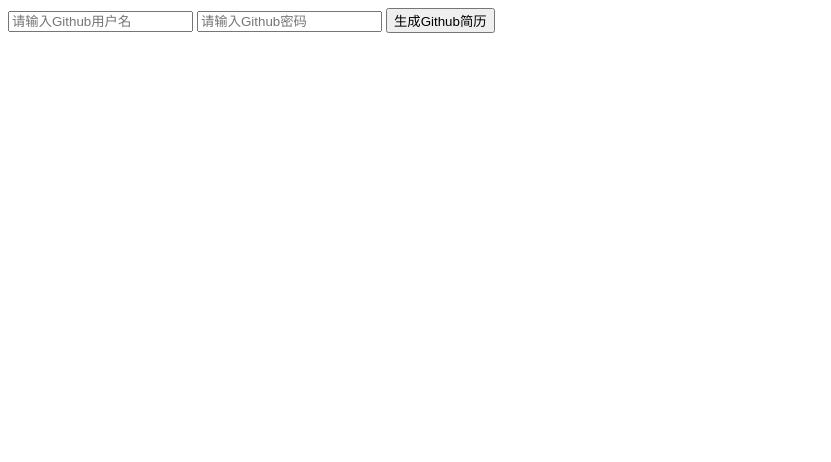
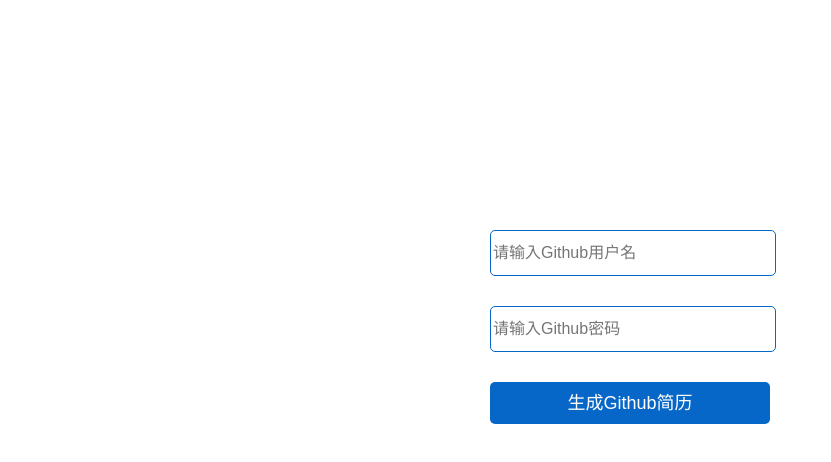
Before and after one commit to wangfulin/Github-Resume, a website: page view/home/index_index.html in a window 1280 px wide. Shown: the whole page, without its empty margins (0-831 px from the left). Drawn offline with Linux system fonts and the light colour scheme; files that its build step writes are made by us from their sources.

Commit message:
generate basic theme

```diff
--- a/view/home/index_index.html
+++ b/view/home/index_index.html
@@ -9,9 +9,9 @@
   <div class="container">
     <!-- 提交表单开始-->
     <form action="/home/index/resume" method="post">
-      <input type="input" placeholder="请输入Github用户名" name="username" />
-      <input type="password" placeholder="请输入Github密码" name="password" />
-      <input type="submit" value="生成Github简历" />
+      <input class="field" type="input" placeholder="请输入Github用户名" name="username" />
+      <input class="field" type="password" placeholder="请输入Github密码" name="password" />
+      <input class="subBtn" type="submit" value="生成Github简历" />
     </form>
     <!-- 提交表单结束 -->
   <script src="/static/js/index.js"></script>
--- a/www/static/css/index.css
+++ b/www/static/css/index.css
@@ -0,0 +1,28 @@
+form{
+	width:300px;
+	margin:auto;
+	margin-top:230px;
+}
+.field{
+	display:block;
+	width:280px;
+	height:42px;
+	border-radius:5px;
+	outline:none;
+	border:1px solid #0767c8;
+	margin-bottom:30px;
+	font-size:16px;
+}
+.subBtn{
+	display:inline-block;
+	width:280px;
+	height:42px;
+	outline:none;
+	border:none;
+	line-height:32px;
+	vertical-align:middle;
+	border-radius:5px;
+	color:white;
+	font-size:18px;
+	background-color:#0767c8;
+}
--- /dev/null
+++ b/www/static/css/resume_basic.css
@@ -0,0 +1,82 @@
+html,body{
+	margin:0;
+	padding:0;
+	width:100%;
+	height:auto;
+}
+.container{
+	width:82%;
+	max-width:760px;
+	min-width:600px;
+	height:auto;
+	margin:auto;
+}
+.resume{
+	width:100%;
+	height:600px;
+	position:relative;
+}
+.resume .title{
+	text-align:center;
+}
+.basic-info{
+	height:240px;
+	position:relative;
+	clear:both;
+}
+.category-title{
+	background-color:#0767c8;
+	width:200px;
+	height:50px;
+	line-height:50px;
+	vertical-align:middle;
+	text-align:center;
+	position:relative;
+	color:white;
+}
+.category-title:before,.category-title:after{
+	content:"";
+	position:absolute;
+	width:0;
+	height:0;
+}
+.category-title:before{
+	left:-30px;
+	border-left:15px solid transparent;
+	border-top:25px solid transparent;
+	border-right:15px solid #0767c8;
+	border-bottom:25px solid #0767c8;
+}
+.category-title:after{
+	right:-30px;
+	border-left:15px solid #0767c8;
+	border-top:25px solid #0767c8;
+	border-right:15px solid transparent;
+	border-bottom:25px solid transparent;
+}
+.basic-info .personal-profile{
+	width:70%;
+	float:left;
+	height:180px;
+}
+.personal-profile ul{
+	list-style:none;
+}
+.personal-profile ul li{
+	width:50%;
+	float:left;
+	height:60px;
+}
+.basic-info .personal-avatar{
+	width:30%;
+	float:left;
+	height:180px;
+}
+.basic-info .personal-avatar img{
+	text-align:center;
+	width:60%;
+	height:160px;
+}
+.repositories{
+	position:relative;
+}
```
Also changed, not shown: view/home/index_resume.html (+11 -5 lines).
